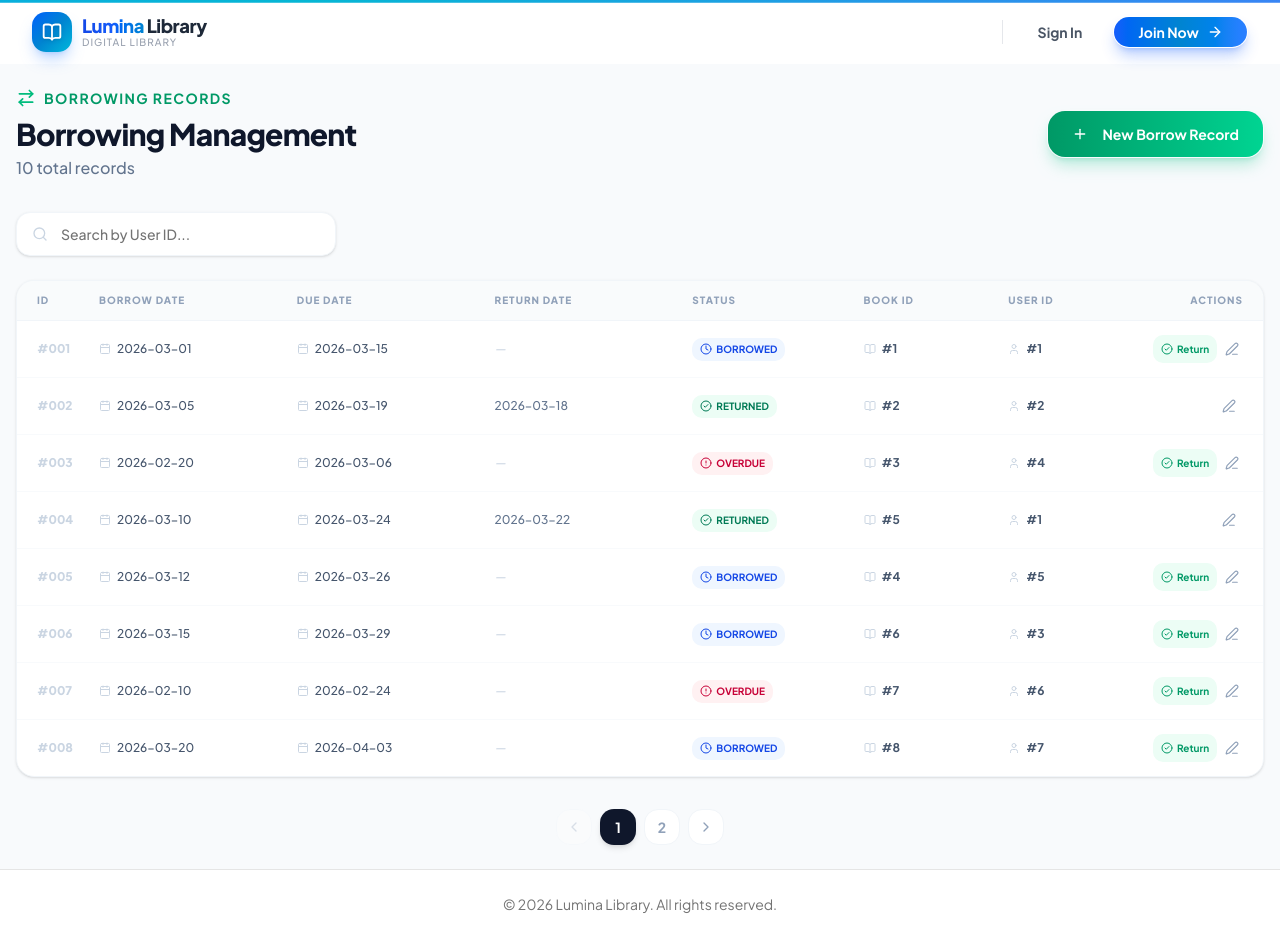
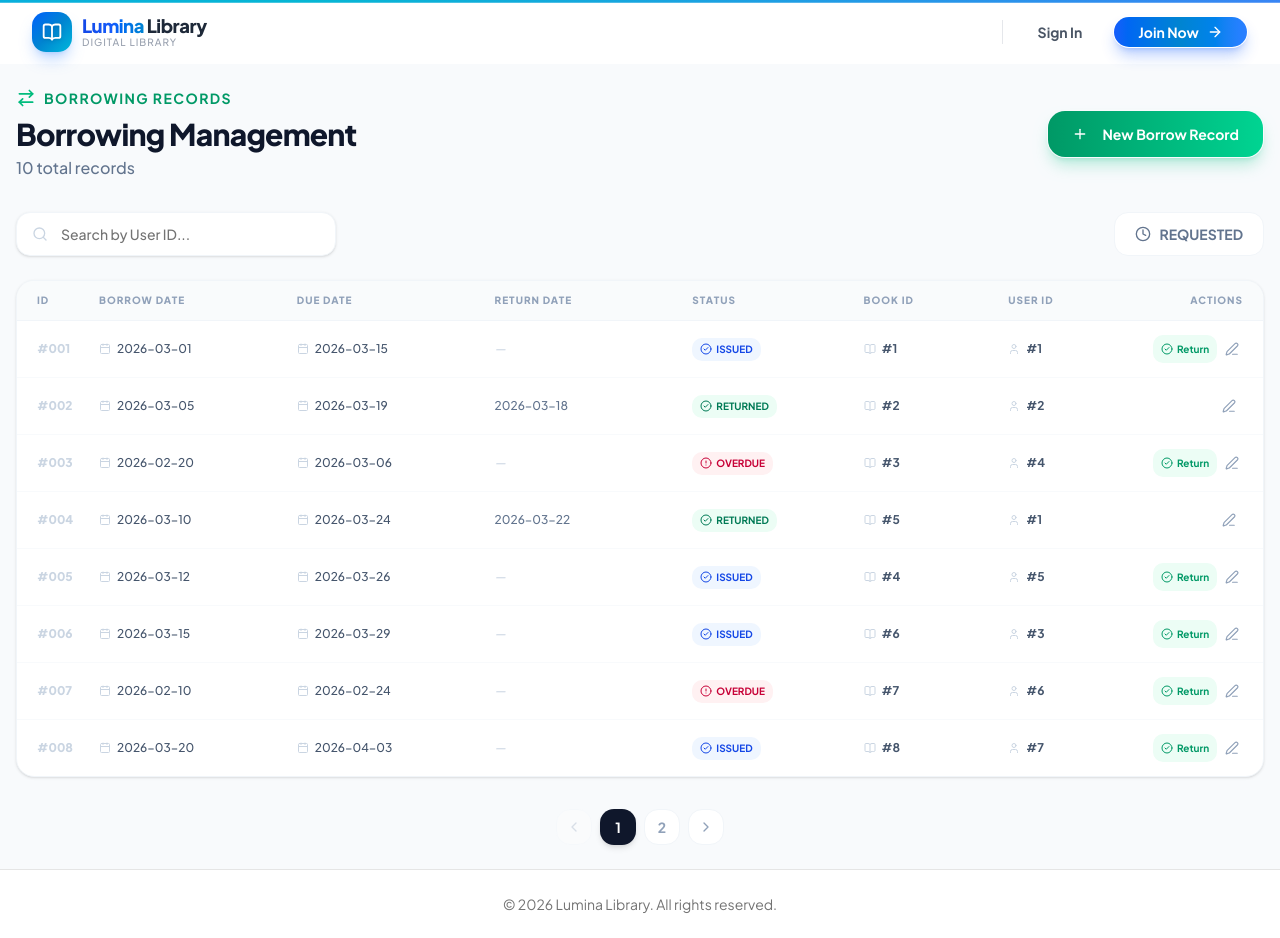
Before and after one commit to Bhanu-9618/Enterprise-Book-Borrowing-System-Frontend, a Next.js app: page /staff/borrow-management in a window 1280 px wide. Built offline with nearby package versions, Linux system fonts and the light colour scheme.

Commit message:
add requested borrow record filter button

```diff
--- a/src/app/(pages)/(admin)/staff/borrow-management/page.tsx
+++ b/src/app/(pages)/(admin)/staff/borrow-management/page.tsx
@@ -34,16 +34,16 @@ interface BorrowRecord {
 
 // ---------- Sample Data ----------
 const sampleRecords: BorrowRecord[] = [
-  { id: 1, borrowdate: "2026-03-01", dueDate: "2026-03-15", returnDate: "", status: "BORROWED", bookid: 1, userid: 1 },
+  { id: 1, borrowdate: "2026-03-01", dueDate: "2026-03-15", returnDate: "", status: "ISSUED", bookid: 1, userid: 1 },
   { id: 2, borrowdate: "2026-03-05", dueDate: "2026-03-19", returnDate: "2026-03-18", status: "RETURNED", bookid: 2, userid: 2 },
   { id: 3, borrowdate: "2026-02-20", dueDate: "2026-03-06", returnDate: "", status: "OVERDUE", bookid: 3, userid: 4 },
   { id: 4, borrowdate: "2026-03-10", dueDate: "2026-03-24", returnDate: "2026-03-22", status: "RETURNED", bookid: 5, userid: 1 },
-  { id: 5, borrowdate: "2026-03-12", dueDate: "2026-03-26", returnDate: "", status: "BORROWED", bookid: 4, userid: 5 },
-  { id: 6, borrowdate: "2026-03-15", dueDate: "2026-03-29", returnDate: "", status: "BORROWED", bookid: 6, userid: 3 },
+  { id: 5, borrowdate: "2026-03-12", dueDate: "2026-03-26", returnDate: "", status: "ISSUED", bookid: 4, userid: 5 },
+  { id: 6, borrowdate: "2026-03-15", dueDate: "2026-03-29", returnDate: "", status: "ISSUED", bookid: 6, userid: 3 },
   { id: 7, borrowdate: "2026-02-10", dueDate: "2026-02-24", returnDate: "", status: "OVERDUE", bookid: 7, userid: 6 },
-  { id: 8, borrowdate: "2026-03-20", dueDate: "2026-04-03", returnDate: "", status: "BORROWED", bookid: 8, userid: 7 },
+  { id: 8, borrowdate: "2026-03-20", dueDate: "2026-04-03", returnDate: "", status: "ISSUED", bookid: 8, userid: 7 },
   { id: 9, borrowdate: "2026-03-18", dueDate: "2026-04-01", returnDate: "2026-03-25", status: "RETURNED", bookid: 9, userid: 8 },
-  { id: 10, borrowdate: "2026-03-22", dueDate: "2026-04-05", returnDate: "", status: "PENDING", bookid: 1, userid: 4 },
+  { id: 10, borrowdate: "2026-03-22", dueDate: "2026-04-05", returnDate: "", status: "REQUESTED", bookid: 1, userid: 4 },
 ];
 
 const ITEMS_PER_PAGE = 8;
@@ -52,16 +52,16 @@ const emptyRecord: Omit<BorrowRecord, "id"> = {
   borrowdate: new Date().toISOString().split("T")[0],
   dueDate: "",
   returnDate: "",
-  status: "BORROWED",
+  status: "REQUESTED",
   bookid: 0,
   userid: 0,
 };
 
 const statusConfig: Record<string, { bg: string; text: string; icon: React.ElementType }> = {
-  BORROWED: { bg: "bg-blue-50", text: "text-blue-700", icon: Clock },
+  REQUESTED: { bg: "bg-amber-50", text: "text-amber-700", icon: Clock },
+  ISSUED: { bg: "bg-blue-50", text: "text-blue-700", icon: CheckCircle2 },
+  OVERDUE: { bg: "bg-rose-50", text: "text-rose-700", icon: AlertCircle },
   RETURNED: { bg: "bg-emerald-50", text: "text-emerald-700", icon: CheckCircle2 },
-  OVERDUE: { bg: "bg-rose-50", text: "text-rose-700", icon: AlertCircle },
-  PENDING: { bg: "bg-amber-50", text: "text-amber-700", icon: Clock },
 };
 
 const getStatus = (s: string) =>
@@ -75,9 +75,11 @@ export default function BorrowManagementPage() {
   const [showModal, setShowModal] = useState(false);
   const [editingRecord, setEditingRecord] = useState<BorrowRecord | null>(null);
   const [formData, setFormData] = useState<Omit<BorrowRecord, "id">>(emptyRecord);
+  const [filterStatus, setFilterStatus] = useState<string | null>(null);
 
   // ----- Filtering -----
   const filteredRecords = records.filter((rec) => {
+    if (filterStatus && rec.status !== filterStatus) return false;
     if (!searchUserId.trim()) return true;
     return rec.userid.toString() === searchUserId.trim();
   });
@@ -165,9 +167,9 @@ export default function BorrowManagementPage() {
           </Button>
         </div>
 
-        {/* Search by User ID */}
-        <div className="mb-6">
-          <div className="relative group max-w-xs">
+        {/* Search by User ID + Filter */}
+        <div className="mb-6 flex items-center justify-between gap-4">
+          <div className="relative group max-w-xs flex-1">
             <Search className="absolute left-4 top-1/2 -translate-y-1/2 h-4 w-4 text-slate-300 transition-colors group-focus-within:text-emerald-500" />
             <Input
               placeholder="Search by User ID..."
@@ -179,6 +181,20 @@ export default function BorrowManagementPage() {
               className="pl-11 h-11 bg-white border-slate-100 rounded-xl text-sm font-medium shadow-sm focus:ring-4 focus:ring-emerald-500/5 focus:border-emerald-500/20"
             />
           </div>
+          <button
+            onClick={() => {
+              setFilterStatus(filterStatus === "REQUESTED" ? null : "REQUESTED");
+              setCurrentPage(1);
+            }}
+            className={`h-11 px-5 rounded-xl text-sm font-bold flex items-center gap-2 transition-all ${
+              filterStatus === "REQUESTED"
+                ? "bg-amber-100 text-amber-700 ring-2 ring-amber-300"
+                : "bg-white border border-slate-100 text-slate-500 hover:bg-amber-50 hover:text-amber-700"
+            }`}
+          >
+            <Clock className="h-4 w-4" />
+            REQUESTED
+          </button>
         </div>
 
         {/* Borrow Records Table */}
@@ -398,7 +414,7 @@ export default function BorrowManagementPage() {
               <div className="space-y-1.5">
                 <label className="text-[11px] font-black uppercase tracking-widest text-slate-400 ml-1">Status</label>
                 <div className="flex gap-2">
-                  {["BORROWED", "RETURNED", "OVERDUE", "PENDING"].map((s) => {
+                  {["REQUESTED", "ISSUED", "OVERDUE", "RETURNED"].map((s) => {
                     const cfg = getStatus(s);
                     return (
                       <button
```
